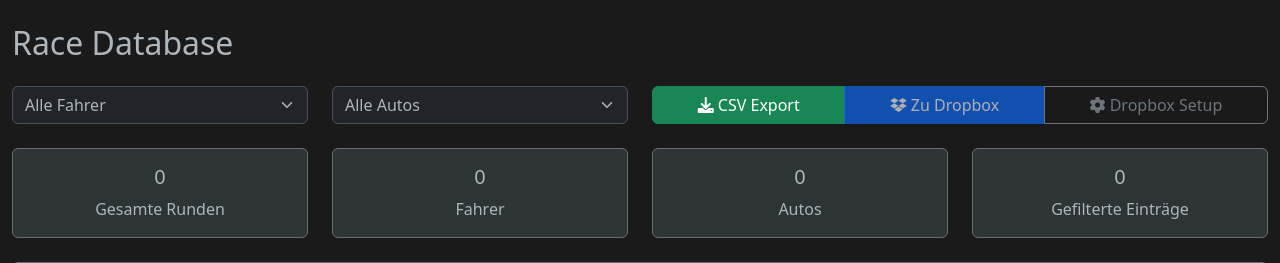
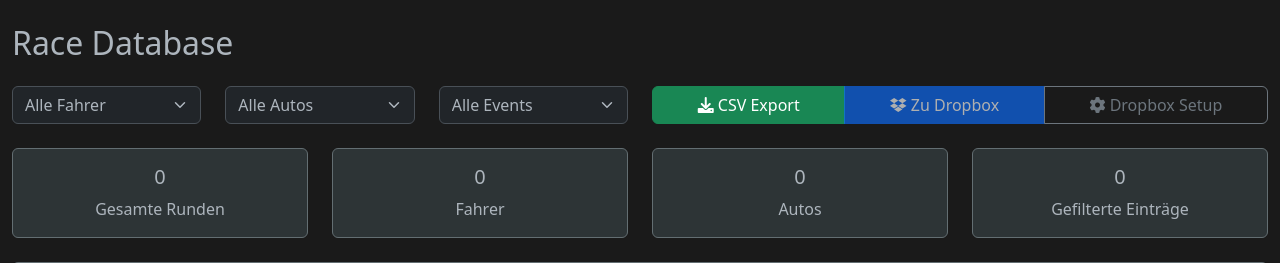
Before and after one commit to Lockeee86/SmartRace-LiveDashboard, a Flask app: page /database in a window 1280 px wide. Shown: the part 56-319 px from the top of the page. Run offline with Flask 3, Linux system fonts and the light colour scheme; data that the repository does not hold is empty; some libraries are stand-ins or nearby versions.

Commit message:
Update database.html

```diff
--- a/templates/database.html
+++ b/templates/database.html
@@ -11,14 +11,20 @@
 
 <!-- Filter und Export Sektion -->
 <div class="row mb-4">
-    <div class="col-md-3">
+    <div class="col-md-2">
         <select id="driverFilter" class="form-select">
             <option value="">Alle Fahrer</option>
         </select>
     </div>
-    <div class="col-md-3">
+    <div class="col-md-2">
         <select id="carFilter" class="form-select">
             <option value="">Alle Autos</option>
+        </select>
+    </div>
+    <!-- ✅ NEU: Event Filter -->
+    <div class="col-md-2">
+        <select id="eventFilter" class="form-select">
+            <option value="">Alle Events</option>
         </select>
     </div>
     <div class="col-md-6">
@@ -35,6 +41,7 @@
         </div>
     </div>
 </div>
+
 
 <!-- Export Status -->
 <div id="exportStatus" class="alert d-none" role="alert"></div>
```
